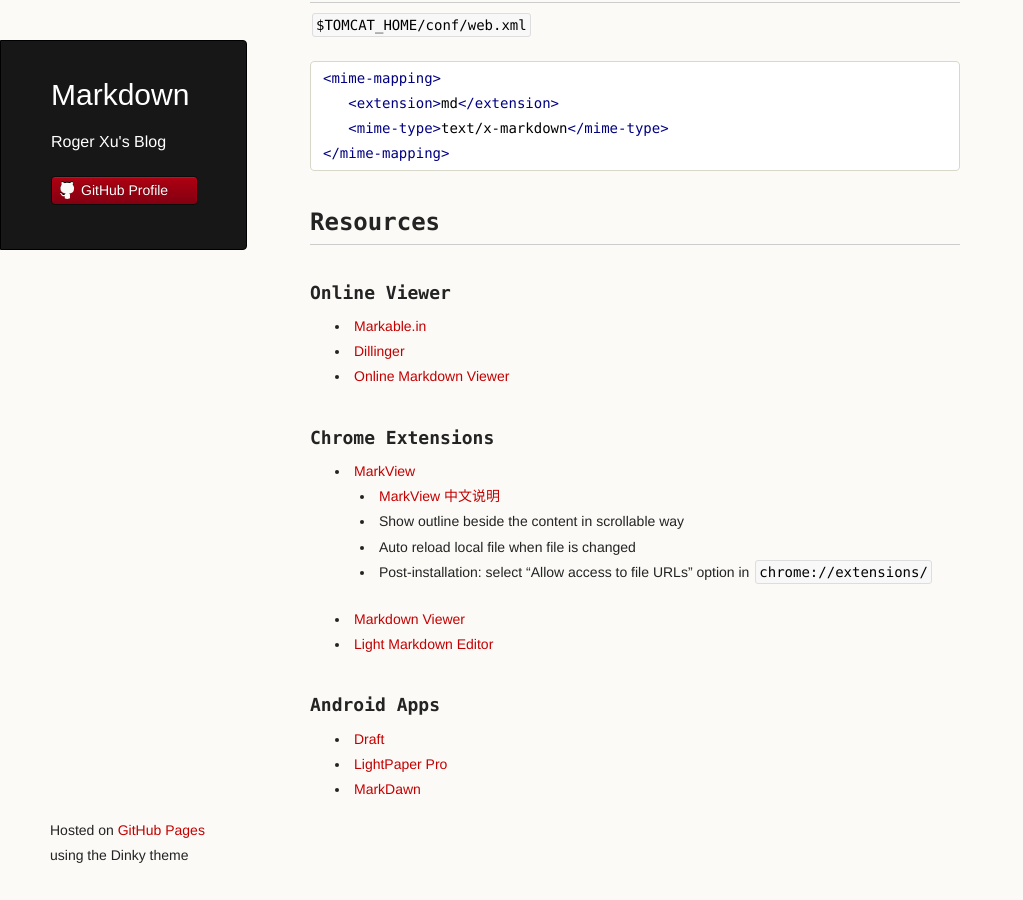
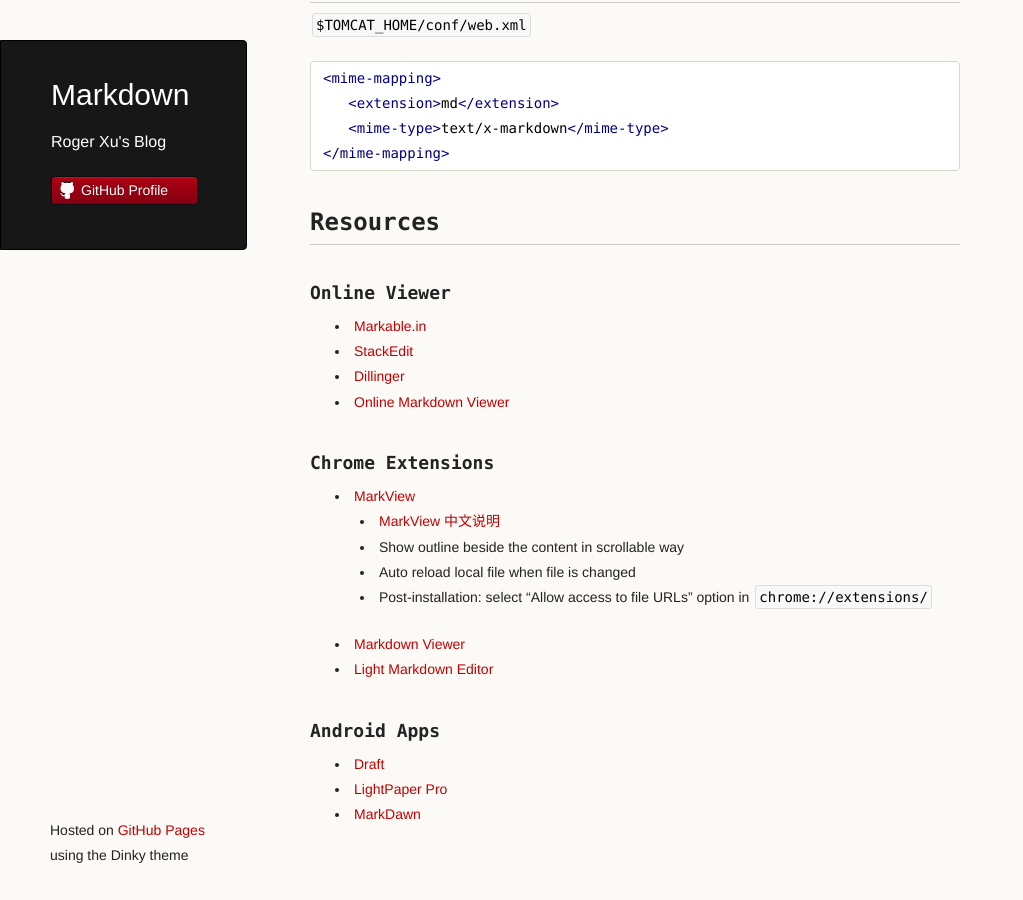
Before and after one commit to rogerxu/rogerxu.github.io, a Jekyll site: the page built from _posts/2012-09-26-markdown.md, in a window 1280 px wide and 900 px high, scrolled down 952 px. Shown: the whole window, without its empty margins (0-1023 px from the left). Built offline with Jekyll 4.4.1, drawn with Linux system fonts in a browser that asks for light colours; before the commit the page ends 1826 px from its top, so only the background shows below that.

Commit message:
Add Markdown tools.

```diff
--- a/_posts/2012-09-26-markdown.md
+++ b/_posts/2012-09-26-markdown.md
@@ -51,6 +51,7 @@
 ### Online Viewer
 
 * [Markable.in](http://markable.in/)
+* [StackEdit](https://stackedit.io/)
 * [Dillinger](http://dillinger.io/)
 * [Online Markdown Viewer](http://www.markdownviewer.com/)
 
```
